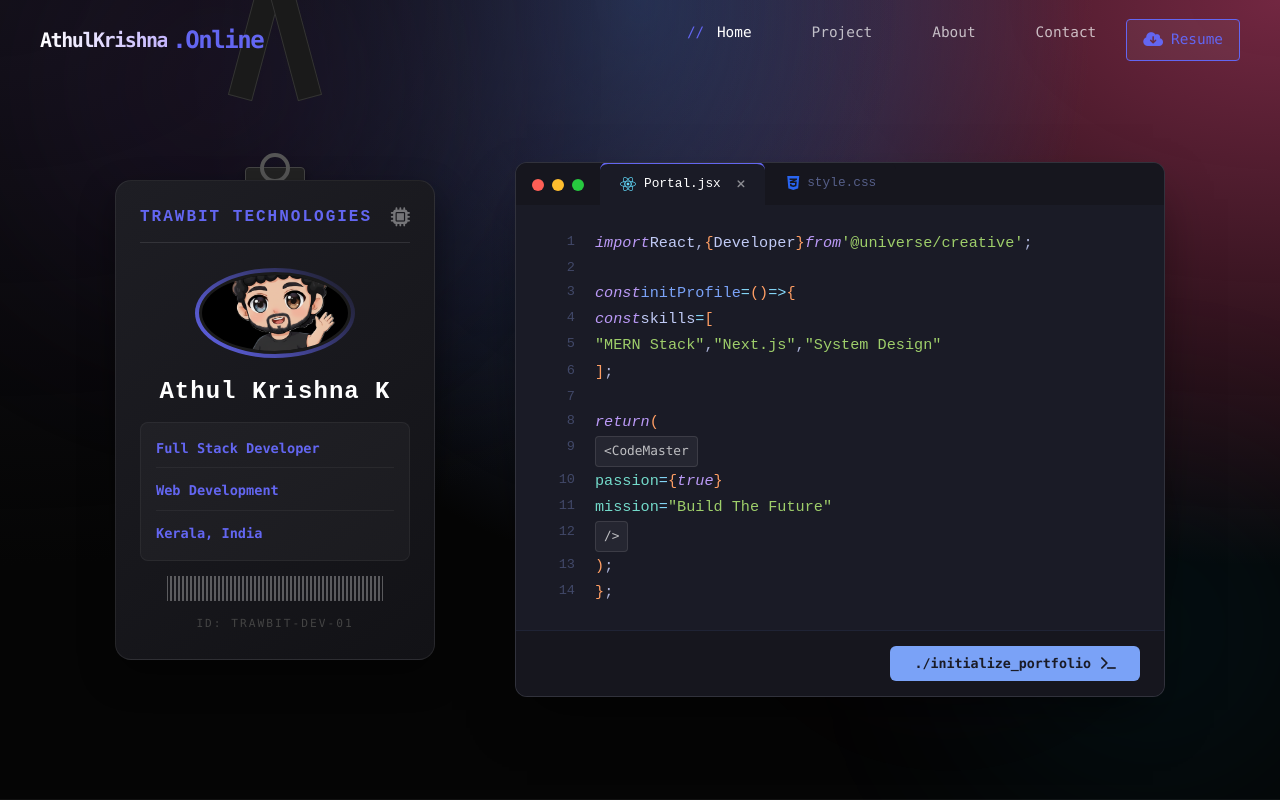
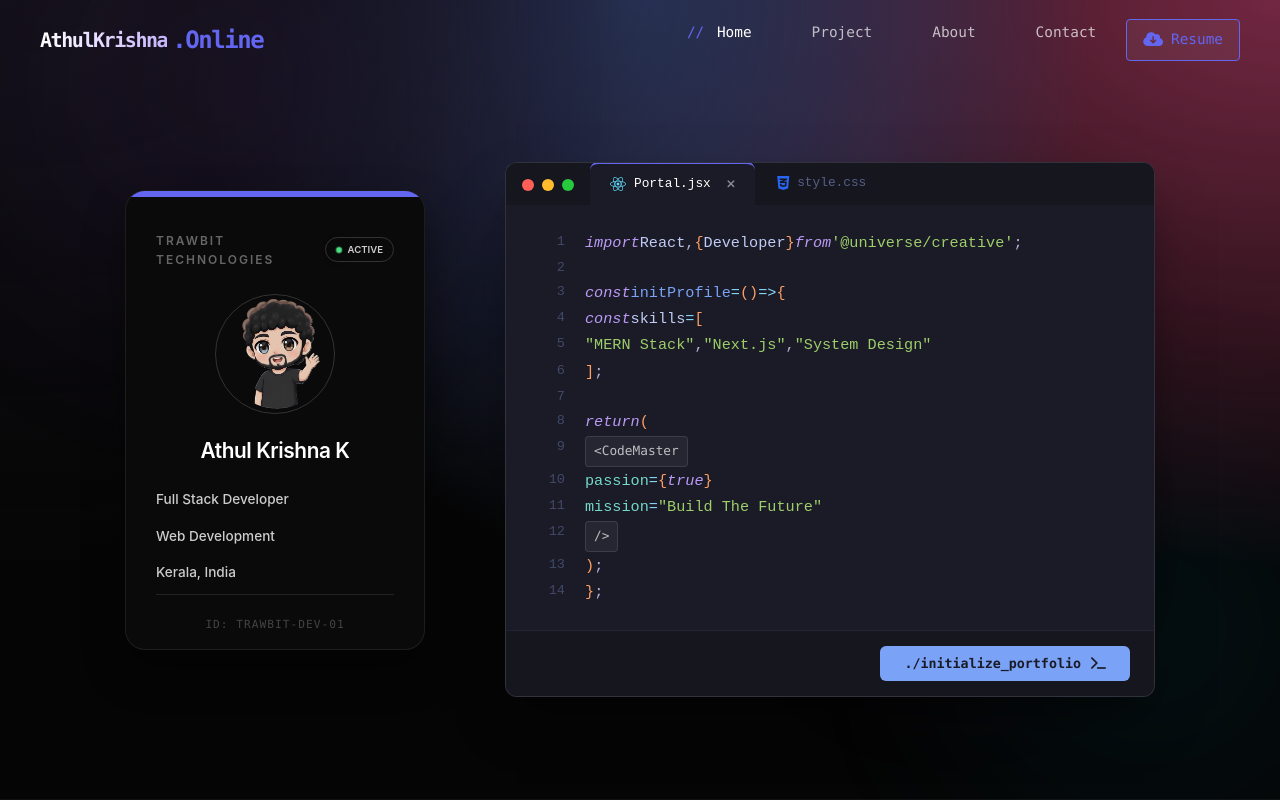
Before and after one commit to Athulprgm/My-portfolio, a React (Vite) app: page / in a window 1280 px wide. Shown: the top 800 px of the page. Built offline with nearby package versions, Linux system fonts and the light colour scheme.

Commit message:
feat: redesigned ID card to be minimal, static, and professional (removed lanyards/animations)

```diff
--- a/src/components/Home.css
+++ b/src/components/Home.css
@@ -21,116 +21,44 @@
     z-index: 1;
 }
 
-/* --- ID CARD DESIGN (STATIC) --- */
+/* --- ID CARD DESIGN (MINIMAL STATIC) --- */
 .id-card-container {
-    width: 320px;
-    height: 480px;
+    width: 300px;
+    height: 460px;
     margin-bottom: 20px;
     position: relative;
-    transform-origin: top center;
-    /* Static by default */
+    cursor: default;
+    /* No pointer if no interaction */
 }
 
-.id-card-container.swinging {
-    animation: swing 2s ease-in-out;
-}
-
-/* Lanyard Styles */
-.lanyard-structure {
-    position: absolute;
-    top: -100px;
-    /* Start way above */
-    left: 0;
-    width: 100%;
-    height: 100px;
-    pointer-events: none;
-    z-index: -1;
-    display: flex;
-    justify-content: center;
-}
-
-.lanyard-strap-left,
-.lanyard-strap-right {
-    position: absolute;
-    width: 25px;
-    height: 120%;
-    /* Go slightly into the card */
-    background: #1a1a1a;
-    top: -100px;
-    /* Extend upwards off screen */
-    border: 1px solid #333;
-    z-index: 1;
-}
-
-.lanyard-strap-left {
-    transform: rotate(15deg);
-    left: 40%;
-}
-
-.lanyard-strap-right {
-    transform: rotate(-15deg);
-    right: 40%;
-}
-
-/* Connectors */
-.lanyard-clip-top {
-    width: 60px;
-    height: 25px;
-    background: #222;
-    border: 1px solid #444;
-    border-radius: 4px;
-    position: absolute;
-    bottom: -12px;
-    /* Overlap card top */
-    left: 50%;
-    transform: translateX(-50%);
-    z-index: 20;
-    /* On top of card */
-    box-shadow: 0 4px 8px rgba(0, 0, 0, 0.5);
-}
-
-.lanyard-clip-top::after {
-    /* The ring/hook */
-    content: '';
-    position: absolute;
-    top: -15px;
-    left: 50%;
-    transform: translateX(-50%);
-    width: 30px;
-    height: 30px;
-    border: 4px solid #555;
-    border-radius: 50%;
-    z-index: -1;
-}
-
-@keyframes swing {
-    0% {
-        transform: rotate3d(0, 0, 1, 1deg);
-    }
-
-    50% {
-        transform: rotate3d(0, 0, 1, -1deg);
-    }
-
-    100% {
-        transform: rotate3d(0, 0, 1, 1deg);
-    }
-}
-
+/* CARD FACE STYLING */
 .id-card-face {
     position: relative;
     width: 100%;
     height: 100%;
-    border-radius: 16px;
-    padding: 24px;
+    border-radius: 20px;
+    /* Softer Check */
+    padding: 30px;
     display: flex;
     flex-direction: column;
     align-items: center;
     overflow: hidden;
-    box-shadow: 0 15px 35px rgba(0, 0, 0, 0.4);
+    box-shadow: 0 20px 40px rgba(0, 0, 0, 0.4);
     border: 1px solid rgba(255, 255, 255, 0.08);
-    background: linear-gradient(145deg, #1e1e24, #121216);
-    z-index: 5;
+    background: #0a0a0a;
+    /* Pure Dark Minimal */
+}
+
+/* Accent is now a subtle glow or line */
+.id-bg-accent {
+    width: 100%;
+    height: 6px;
+    /* Just a top strip */
+    background: var(--accent-primary);
+    position: absolute;
+    top: 0;
+    left: 0;
+    z-index: 1;
 }
 
 /* FRONT FACE STYLING */
@@ -148,41 +76,67 @@
     justify-content: space-between;
     align-items: center;
     margin-bottom: 25px;
-    padding-bottom: 12px;
-    border-bottom: 1px solid rgba(255, 255, 255, 0.1);
+    margin-top: 10px;
+    z-index: 2;
 }
 
 .company-name {
-    font-family: var(--font-heading);
-    font-weight: 700;
-    font-size: 1rem;
+    font-family: 'Inter', sans-serif;
+    font-weight: 600;
+    font-size: 0.75rem;
     letter-spacing: 2px;
-    color: var(--accent-primary);
+    color: #666;
+    /* Subdued */
+    text-transform: uppercase;
 }
 
-.id-icon {
-    color: rgba(255, 255, 255, 0.4);
-    font-size: 1.2rem;
+.id-status {
+    display: flex;
+    align-items: center;
+    gap: 6px;
+    border: 1px solid #333;
+    padding: 4px 10px;
+    border-radius: 20px;
 }
+
+.status-dot {
+    width: 6px;
+    height: 6px;
+    background: #10b981;
+    border-radius: 50%;
+}
+
+.status-text {
+    font-size: 0.6rem;
+    color: #ccc;
+    font-weight: 600;
+}
+
+/* SMART CHIP */
+/* Removed for minimal look */
 
 /* PHOTO */
 .id-photo-wrapper {
-    width: 160px;
-    height: 160px;
+    position: relative;
+    width: 120px;
+    /* Smaller, cleaner */
+    height: 120px;
     border-radius: 50%;
     padding: 4px;
-    background: linear-gradient(45deg, var(--accent-primary), transparent);
-    margin-bottom: 20px;
-    overflow: hidden;
+    /* Space between photo and ring */
+    border: 1px solid #333;
+    /* Thin subtle ring */
+    margin-bottom: 25px;
+    z-index: 2;
 }
 
 .id-photo {
     width: 100%;
     height: 100%;
+    object-fit: cover;
     border-radius: 50%;
-    object-fit: cover;
-    border: 3px solid #1a1a1a;
-    background: #000;
+    filter: grayscale(20%);
+    /* Artistic touch */
 }
 
 /* DETAILS */
@@ -191,17 +145,18 @@
     display: flex;
     flex-direction: column;
     align-items: center;
-    gap: 15px;
-    margin-bottom: 15px;
+    gap: 10px;
+    margin-bottom: auto;
+    /* Push footer down */
+    z-index: 2;
 }
 
 .id-name {
-    font-family: var(--font-heading);
-    font-size: 1.5rem;
-    font-weight: 700;
+    font-family: 'Inter', sans-serif;
+    font-size: 1.3rem;
+    font-weight: 600;
     color: #fff;
-    margin: 0;
-    letter-spacing: 1px;
+    margin-bottom: 5px;
     text-align: center;
 }
 
@@ -209,19 +164,14 @@
     width: 100%;
     display: flex;
     flex-direction: column;
-    gap: 12px;
-    background: rgba(255, 255, 255, 0.03);
-    padding: 15px;
-    border-radius: 8px;
-    border: 1px solid rgba(255, 255, 255, 0.05);
+    gap: 15px;
+    margin-top: 10px;
 }
 
 .info-item {
     display: flex;
     justify-content: space-between;
     align-items: center;
-    border-bottom: 1px solid rgba(255, 255, 255, 0.05);
-    padding-bottom: 8px;
 }
 
 .info-item:last-child {
@@ -231,42 +181,40 @@
 
 .info-item .label {
     font-size: 0.65rem;
-    color: #888;
+    color: #555;
     letter-spacing: 1px;
-    font-weight: 600;
+    font-weight: 500;
+    text-transform: uppercase;
 }
 
 .info-item .value {
-    font-family: var(--font-mono);
+    font-family: 'Inter', sans-serif;
+    /* Clean sans */
     font-size: 0.85rem;
-    color: var(--accent-primary);
-    /* Use accent color */
-    font-weight: 600;
+    color: #ccc;
+    font-weight: 500;
     text-align: right;
 }
 
 /* FOOTER FRONT */
 .id-footer {
     width: 100%;
-    margin-top: auto;
     text-align: center;
+    border-top: 1px solid #222;
+    padding-top: 15px;
+    margin-top: 10px;
 }
 
 .id-barcode {
-    height: 25px;
-    background: repeating-linear-gradient(90deg, #fff 0, #fff 1px, transparent 1px, transparent 3px, #fff 3px, #fff 4px);
-    opacity: 0.3;
-    margin-bottom: 8px;
-    width: 80%;
-    margin-left: auto;
-    margin-right: auto;
+    display: none;
+    /* Removed for minimal look */
 }
 
 .id-code {
+    font-family: var(--font-mono);
     font-size: 0.7rem;
     color: #444;
-    font-family: var(--font-mono);
-    letter-spacing: 2px;
+    letter-spacing: 1px;
 }
 
 /* BACK SIDE ELEMENTS */
--- a/src/components/Home.jsx
+++ b/src/components/Home.jsx
@@ -96,23 +96,16 @@ const Home = () => {
     <section className="profile-container" id="home" ref={containerRef}>
       <div className="profile-wrapper">
         {/* Interactive ID Card Section */}
-        <div
-          className={`id-card-container ${isSwinging ? "swinging" : ""}`}
-          ref={profileRef}
-          onClick={() => setIsSwinging(true)}
-          onAnimationEnd={() => setIsSwinging(false)}
-        >
-          {/* Lanyard Visuals */}
-          <div className="lanyard-structure">
-            <div className="lanyard-strap-left"></div>
-            <div className="lanyard-strap-right"></div>
-            <div className="lanyard-clip-top"></div>
-          </div>
-
+        <div className="id-card-container" ref={profileRef}>
+          {/* Minimal Design */}
           <div className="id-card-face id-card-front">
+            <div className="id-bg-accent"></div>
             <div className="id-header">
               <span className="company-name">TRAWBIT TECHNOLOGIES</span>
-              <i className="fa-solid fa-microchip id-icon"></i>
+              <div className="id-status">
+                <span className="status-dot"></span>
+                <span className="status-text">ACTIVE</span>
+              </div>
             </div>
             <div className="id-photo-wrapper">
               <img
```
